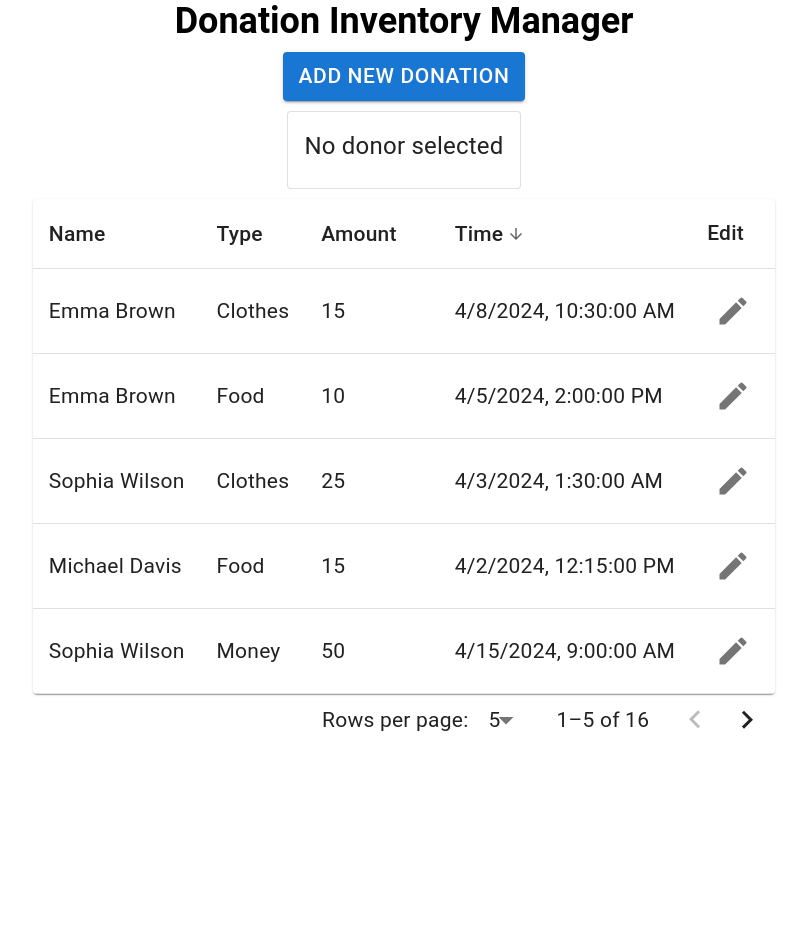
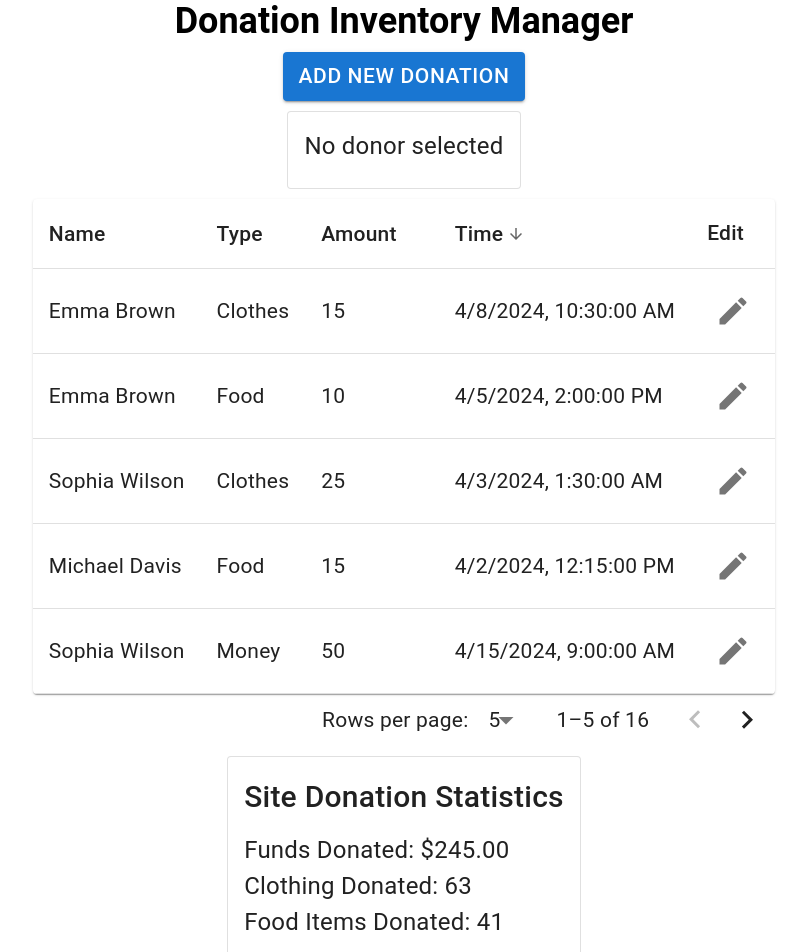
Before and after one commit to aidangadberry/DA_donation, a React (Create React App) app: page / in a window 1280 px wide. Shown: the top 952 px of the page, without its empty margins (236-1043 px from the left). Before the commit the page ends 800 px from the top, so only its background shows below. Built offline with nearby package versions, Linux system fonts and the light colour scheme.

Commit message:
Add another widget to track total donation statistics

```diff
--- a/src/App.js
+++ b/src/App.js
@@ -4,6 +4,7 @@ import Box from '@mui/material/Box';
 import DonationTable from './DonationTable';
 import DonationModal from './DonationModal';
 import DonorWidget from './DonorWidget';
+import DonationStatisticsWidget from './DonationStatisticsWidget';
 import donationSeeds from './donationSeeds';
 
 function App() {
@@ -70,6 +71,9 @@ function App() {
         handleClose={handleCloseModal}
         onSubmit={processDonation}
       />
+      <DonationStatisticsWidget
+        donations={donations}
+      />
     </Box>
   );
 }
--- /dev/null
+++ b/src/DonationStatisticsWidget.js
@@ -0,0 +1,30 @@
+import React from 'react';
+import { donorStatistics } from './donationUtil';
+import Card from '@mui/material/Card';
+import CardContent from '@mui/material/CardContent';
+import Typography from '@mui/material/Typography';
+
+export default function DonationStatisticsWidget({ donations }) {
+  if (!donations) return null;
+
+  const {
+    totalMoneyDonated,
+    foodItemCount,
+    clothingItemCount
+  } = donorStatistics(donations);
+
+  return (
+    <Card variant="outlined">
+      <CardContent>
+        <Typography variant="h6" gutterBottom>
+          Site Donation Statistics
+        </Typography>
+        <Typography variant="body1" component="div">
+          <p>Funds Donated: ${totalMoneyDonated.toFixed(2)}</p>
+          <p>Clothing Donated: {clothingItemCount}</p>
+          <p>Food Items Donated: {foodItemCount}</p>
+        </Typography>
+      </CardContent>
+    </Card>
+  )
+}
```
